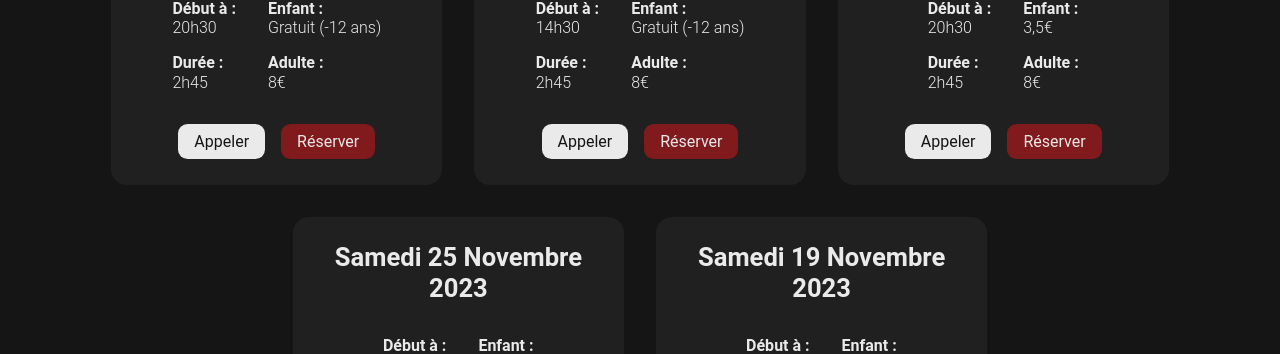
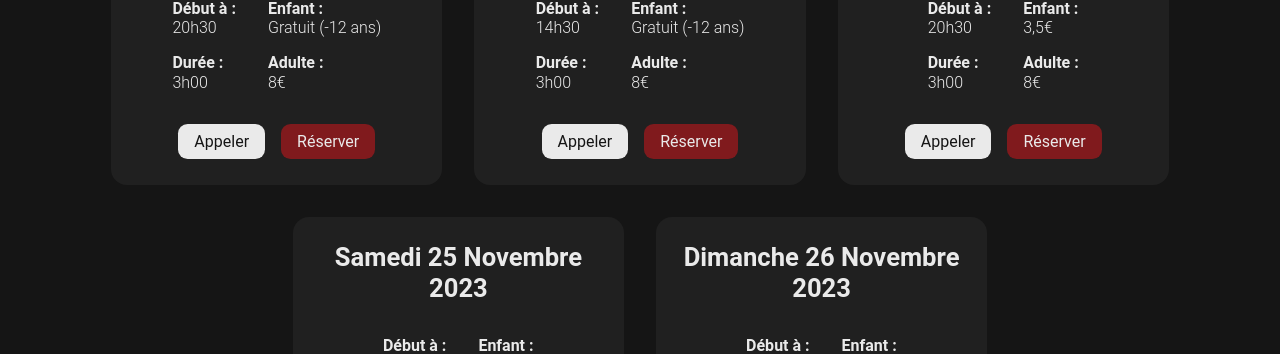
Before and after one commit to Batsave/Association-LA-CLAC--REACT-, a React (Vite) app: page /seances in a window 1280 px wide. Shown: the part 435-789 px from the top of the page. Built offline with nearby package versions, Linux system fonts and the light colour scheme.

Commit message:
Update DATA

```diff
--- a/src/data/datesData.json
+++ b/src/data/datesData.json
@@ -3,7 +3,7 @@
         "id": "Seance1",
         "day":"Samedi 18 Novembre 2023",
         "startTime":"20h30",
-        "fullTime": "2h45",
+        "fullTime": "3h00",
         "priceChild":"Gratuit (-12 ans)",
         "priceAdult":"8€",
         "link":"https://www.helloasso.com/associations/la-clac/evenements/samedi-18-novembre"
@@ -13,7 +13,7 @@
         "id": "Seance2",
         "day":"Dimanche 19 Novembre 2023",
         "startTime":"14h30",
-        "fullTime": "2h45",
+        "fullTime": "3h00",
         "priceChild":"Gratuit (-12 ans)",
         "priceAdult":"8€",
         "link":"https://www.helloasso.com/associations/la-clac/evenements/dimanche-19-novembre"
@@ -23,7 +23,7 @@
         "id": "Seance3",
         "day":"Vendredi 24 Novembre 2023",
         "startTime":"20h30",
-        "fullTime": "2h45",
+        "fullTime": "3h00",
         "priceChild":"3,5€",
         "priceAdult":"8€",
         "link":"https://www.helloasso.com/associations/la-clac/evenements/vendredi-24-novembre"
@@ -33,7 +33,7 @@
         "id": "Seance4",
         "day":"Samedi 25 Novembre 2023",
         "startTime":"20h30",
-        "fullTime": "2h45",
+        "fullTime": "3h00",
         "priceChild":"3,5€",
         "priceAdult":"8€",
         "link":"https://www.helloasso.com/associations/la-clac/evenements/samedi-25-novembre"
@@ -41,9 +41,9 @@
     },
     {
         "id": "Seance5",
-        "day":"Samedi 19 Novembre 2023",
+        "day":"Dimanche 26 Novembre 2023",
         "startTime":"14h30",
-        "fullTime": "2h45",
+        "fullTime": "3h00",
         "priceChild":"3,5€",
         "priceAdult":"8€",
         "link":"https://www.helloasso.com/associations/la-clac/evenements/dimanche-26-novembre"
--- a/src/pages/notfound.jsx
+++ b/src/pages/notfound.jsx
@@ -5,7 +5,7 @@ export default function NotFound() {
   return (
     <section>
       <div className="containererror">
-        <h1>Oops! Il semble que la page n'éxiste pas. </h1>
+        <h1>Oops! Il semble que la page n'existe pas.</h1>
         <p className="message">
           Nous vous conseillons de retourner à la page d'accueil.
         </p>
```
